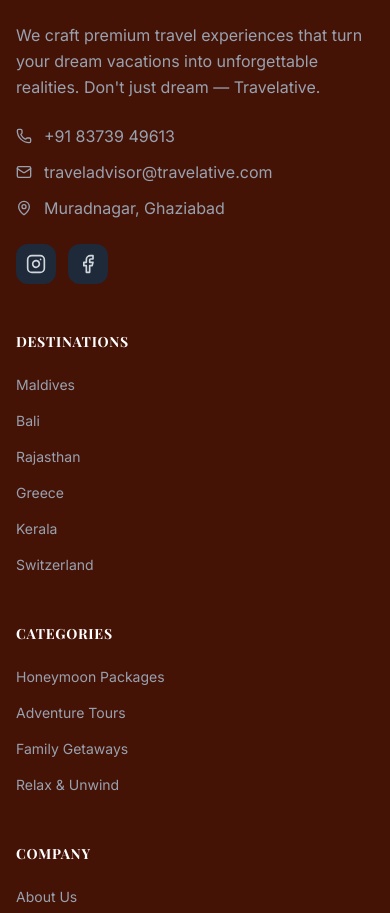
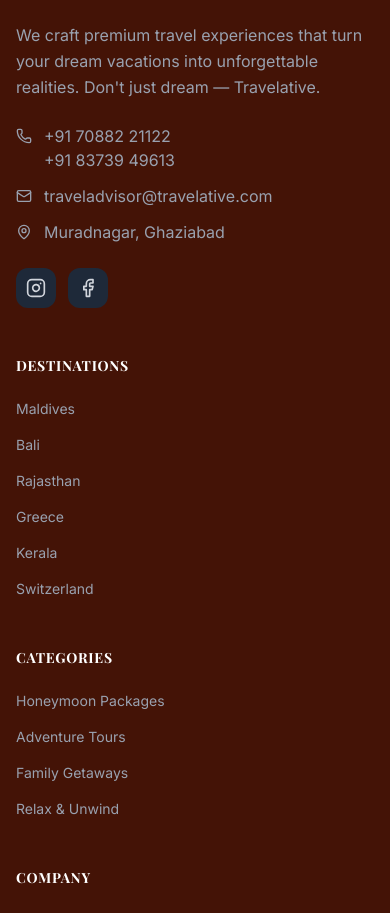
Before and after one commit to admin-travelative/Travelative-web, a Next.js app in the folder client/: page / in a window 390 px wide. Shown: the part 6369-7282 px from the top of the page. Built offline with nearby package versions, Linux system fonts and the light colour scheme; no server answers; a web font is replaced by a local one.

Commit message:
feat: add missing phone numbers, update whatsapp numbers, and update contact page

```diff
--- a/client/app/contact/page.js
+++ b/client/app/contact/page.js
@@ -18,7 +18,7 @@
                         <h2 className="text-2xl font-bold text-gray-900 mb-6">Get in Touch</h2>
                         <div className="space-y-6">
                             {[
-                                { Icon: Phone, title: 'Call Us', details: '+91 83739 49613', sub: 'Available 24/7 for urgent queries' },
+                                { Icon: Phone, title: 'Call Us', details: '+91 70882 21122, +91 83739 49613', sub: 'Available 24/7 for urgent queries' },
                                 { Icon: Mail, title: 'Email', details: 'traveladvisor@travelative.com', sub: 'We reply within 2 hours' },
                                 { Icon: MapPin, title: 'Office', details: 'Phase 1, NH 58, Meerut-Delhi Road', sub: 'Muradnagar, Ghaziabad - 201206' },
                                 { Icon: Clock, title: 'Business Hours', details: 'Monday - Saturday', sub: '10:00 AM to 7:00 PM' }
@@ -39,7 +39,7 @@
                         <div className="mt-8 p-6 bg-gradient-to-br from-ocean-50 to-emerald-50 rounded-2xl border border-emerald-100">
                             <h3 className="font-bold text-gray-900 mb-2">Want a custom itinerary?</h3>
                             <p className="text-gray-600 text-sm mb-4">Our travel designers can build a unique trip just for you based on your preferences and budget.</p>
-                            <a href="https://wa.me/918373949613?text=Hi! I am looking for a custom travel itinerary." target="_blank" rel="noopener noreferrer" className="btn-primary w-full shadow-md text-sm">
+                            <a href="https://wa.me/917088221122?text=Hi! I am looking for a custom travel itinerary." target="_blank" rel="noopener noreferrer" className="btn-primary w-full shadow-md text-sm">
                                 Chat on WhatsApp
                             </a>
                         </div>
--- a/client/app/packages/[slug]/PackageDetailClient.jsx
+++ b/client/app/packages/[slug]/PackageDetailClient.jsx
@@ -336,7 +336,7 @@
                                             Book Now – {formatPrice(pkg.price)}
                                         </button>
                                         <a
-                                            href={`https://wa.me/918373949613?text=${encodeURIComponent(`Hi! I'm interested in the ${pkg.title} package (${pkg.duration}) at ${formatPrice(pkg.price)}/person. Please share more details.`)}`}
+                                            href={`https://wa.me/917088221122?text=${encodeURIComponent(`Hi! I'm interested in the ${pkg.title} package (${pkg.duration}) at ${formatPrice(pkg.price)}/person. Please share more details.`)}`}
                                             target="_blank" rel="noopener noreferrer"
                                             className="flex items-center justify-center gap-2 w-full py-3 border-2 border-gray-200 hover:border-green-400 rounded-xl font-semibold text-gray-700 hover:text-green-600 transition-all text-sm"
                                         >
--- a/client/components/CTABanner.jsx
+++ b/client/components/CTABanner.jsx
@@ -28,7 +28,7 @@
                             Explore All Packages <ArrowRight className="w-5 h-5" />
                         </Link>
                         <a
-                            href="https://wa.me/918373949613?text=Hi! I'd like a free travel consultation."
+                            href="https://wa.me/917088221122?text=Hi! I'd like a free travel consultation."
                             target="_blank"
                             rel="noopener noreferrer"
                             className="inline-flex items-center justify-center w-full sm:w-auto gap-2 px-6 sm:px-8 py-3.5 sm:py-4 border-2 border-white/40 hover:border-white/80 text-white font-semibold rounded-full transition-all duration-300"
--- a/client/components/Footer.jsx
+++ b/client/components/Footer.jsx
@@ -43,10 +43,13 @@
 
                         {/* Contact Info */}
                         <div className="space-y-3">
-                            <a href="tel:+918373949613" className="flex items-center gap-3 text-gray-400 hover:text-orange-400 transition-colors duration-200">
-                                <Phone className="w-4 h-4 flex-shrink-0" />
-                                <span>+91 83739 49613</span>
-                            </a>
+                            <div className="flex items-start gap-3 text-gray-400">
+                                <Phone className="w-4 h-4 flex-shrink-0 mt-1" />
+                                <div className="flex flex-col">
+                                    <a href="tel:+917088221122" className="hover:text-orange-400 transition-colors duration-200">+91 70882 21122</a>
+                                    <a href="tel:+918373949613" className="hover:text-orange-400 transition-colors duration-200">+91 83739 49613</a>
+                                </div>
+                            </div>
                             <a href="mailto:traveladvisor@travelative.com" className="flex items-center gap-3 text-gray-400 hover:text-orange-400 transition-colors duration-200">
                                 <Mail className="w-4 h-4 flex-shrink-0" />
                                 <span>traveladvisor@travelative.com</span>
--- a/client/components/HeroSection.jsx
+++ b/client/components/HeroSection.jsx
@@ -51,7 +51,7 @@
 }
 
 export default function HeroSection() {
-    const WHATSAPP_NUMBER = '918373949613';
+    const WHATSAPP_NUMBER = '917088221122';
     const WHATSAPP_MESSAGE = "Hi Travelative! I'm interested in your travel packages. Can you please help me?";
 
     return (
--- a/client/components/InquiryForm.jsx
+++ b/client/components/InquiryForm.jsx
@@ -4,7 +4,7 @@
 import { X, Send, CheckCircle, Loader2 } from 'lucide-react';
 
 const API_URL = process.env.NEXT_PUBLIC_API_URL || 'http://localhost:5000';
-const WHATSAPP_NUMBER = '918373949613'; // Replace with actual number
+const WHATSAPP_NUMBER = '917088221122'; // Replace with actual number
 
 export default function InquiryForm({ isOpen, onClose, defaultPackage = '', isInline = false }) {
     const [form, setForm] = useState({
--- a/client/components/Navbar.jsx
+++ b/client/components/Navbar.jsx
@@ -63,7 +63,7 @@
                     {/* CTA Buttons */}
                     <div className="hidden md:flex items-center gap-4 z-10">
                         <a
-                            href="https://wa.me/918373949613"
+                            href="https://wa.me/917088221122"
                             target="_blank"
                             rel="noopener noreferrer"
                             className={`flex items-center gap-2 text-sm font-semibold transition-colors duration-300 ${isSolid ? 'text-gray-700 hover:text-emerald-600' : 'text-white/90 hover:text-white'
--- a/client/components/TripPlannerModal.jsx
+++ b/client/components/TripPlannerModal.jsx
@@ -22,7 +22,7 @@
 import { getCachedWeather } from '@/lib/weather';
 
 const API_URL = process.env.NEXT_PUBLIC_API_URL || 'http://localhost:5000';
-const WHATSAPP_NUMBER = '918373949613';
+const WHATSAPP_NUMBER = '917088221122';
 const HUGE_NUMBER = Number.MAX_SAFE_INTEGER;
 const DURATION_RANGES = {
     short: { min: 1, max: 3 },
```
